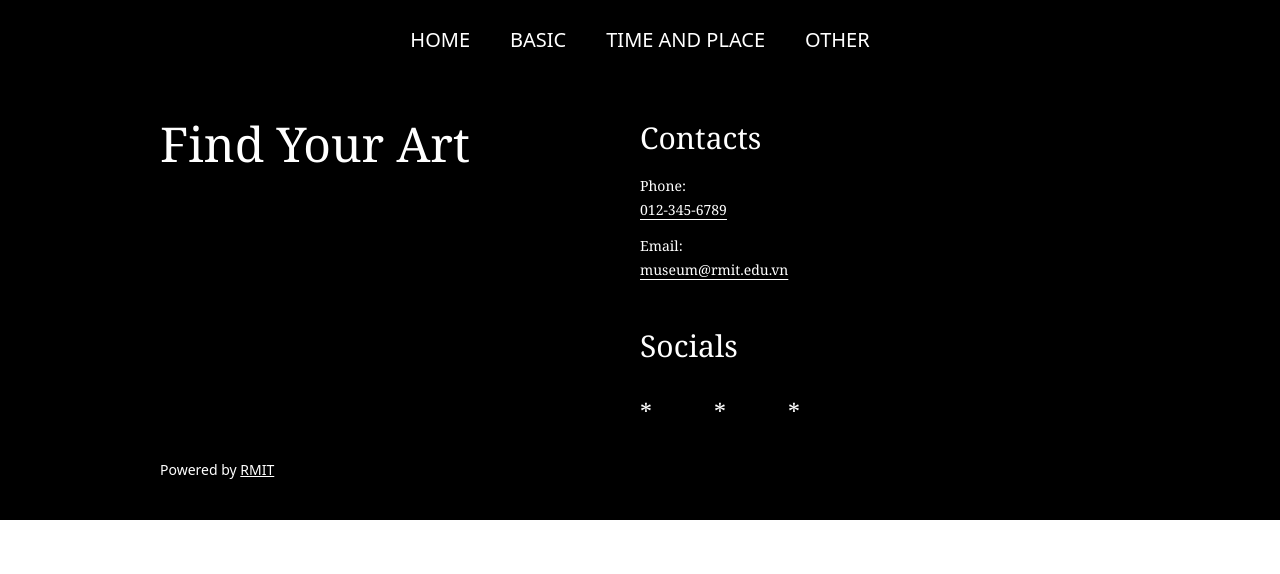
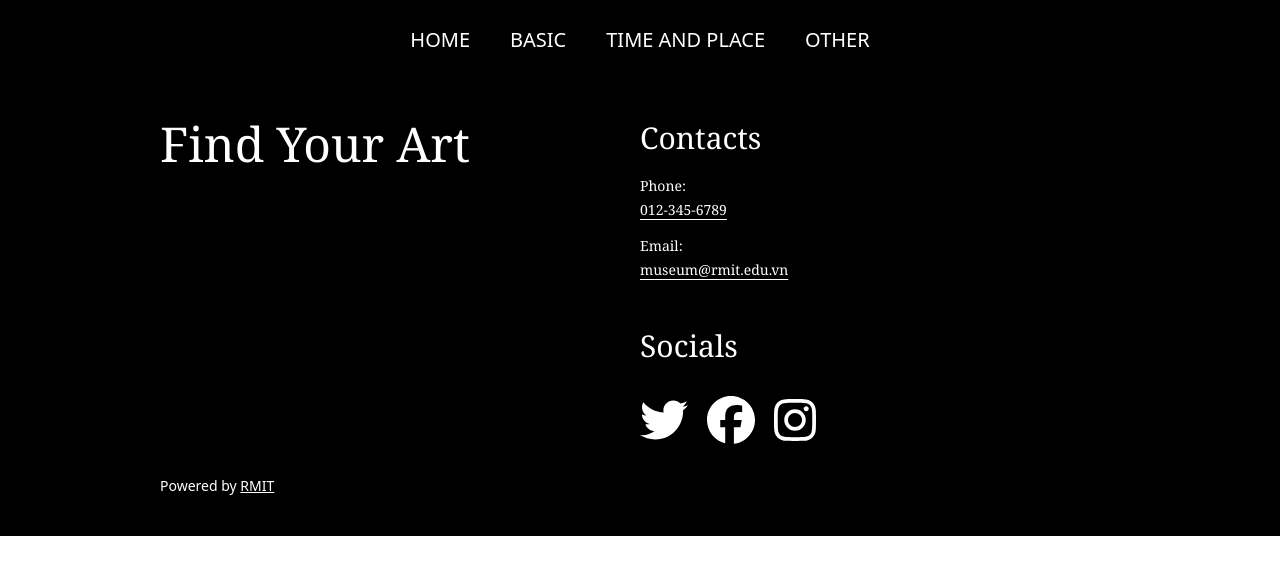
Before and after one commit to momoclouq/RMIT_UCD_MUSEUM, a React (Create React App) app: page / in a window 1280 px wide. Shown: the top 574 px of the page. Built offline with nearby package versions, Linux system fonts and the light colour scheme.

Commit message:
Update icons button

```diff
--- a/package.json
+++ b/package.json
@@ -4,6 +4,10 @@
     "homepage": "https://momoclouq.github.io/RMIT_UCD_MUSEUM",
     "private": true,
     "dependencies": {
+        "@fortawesome/fontawesome-svg-core": "^6.1.1",
+        "@fortawesome/free-brands-svg-icons": "^6.1.1",
+        "@fortawesome/free-solid-svg-icons": "^6.1.1",
+        "@fortawesome/react-fontawesome": "^0.1.18",
         "@testing-library/jest-dom": "^5.16.4",
         "@testing-library/react": "^13.1.1",
         "@testing-library/user-event": "^13.5.0",
--- a/src/components/Footer/Footer.jsx
+++ b/src/components/Footer/Footer.jsx
@@ -1,26 +1,40 @@
+// import { faFaceGrinBeamSweat } from "@fortawesome/free-solid-svg-icons";
+import {
+    faFacebook,
+    faInstagram,
+    faTwitter,
+} from "@fortawesome/free-brands-svg-icons";
+import { FontAwesomeIcon } from "@fortawesome/react-fontawesome";
+
 const Footer = () => {
     return (
         <footer className="bg-black text-white lg:px-40 md:px-24 px-10 py-10">
             <div className="flex sm:flex-row flex-col font-serif">
-                <div className="text-4xl md:text-5xl basis-1/2 pb-4">Find Your Art</div>
+                <div className="text-4xl md:text-5xl basis-1/2 pb-4">
+                    Find Your Art
+                </div>
                 <div className="basis-1/2">
                     <div className="h-52 lg:text-3xl text-2xl flex flex-col justify-between pb-16">
                         <div className="text-3xl mb-5">Contacts</div>
                         <div className="text-sm mb-4">
                             <p className="font-thin">Phone:</p>
-                            <p className="underline mt-1 underline-offset-4 font-thin">012-345-6789</p>
+                            <p className="underline mt-1 underline-offset-4 font-thin">
+                                012-345-6789
+                            </p>
                         </div>
                         <div className="text-sm">
                             <p className="font-thin">Email:</p>
-                            <p className="underline mt-1 underline-offset-4 font-thin">museum@rmit.edu.vn</p>
+                            <p className="underline mt-1 underline-offset-4 font-thin">
+                                museum@rmit.edu.vn
+                            </p>
                         </div>
                     </div>
                     <div className="lg:text-2xl text-xl">
                         <div className="text-3xl">Socials</div>
-                        <div className="w-40 flex flex-row justify-between py-8">
-                            <div>*</div>
-                            <div>*</div>
-                            <div>*</div>
+                        <div className="w-44 flex flex-row justify-between py-8">
+                            <FontAwesomeIcon size="2x" icon={faTwitter} />
+                            <FontAwesomeIcon size="2x" icon={faFacebook} />
+                            <FontAwesomeIcon size="2x" icon={faInstagram} />
                         </div>
                     </div>
                 </div>
--- a/src/components/Navbar/Navbar.jsx
+++ b/src/components/Navbar/Navbar.jsx
@@ -1,3 +1,6 @@
+import { faBars, faXmark } from "@fortawesome/free-solid-svg-icons";
+import { FontAwesomeIcon } from "@fortawesome/react-fontawesome";
+
 import { useState } from "react";
 
 const pages = [
@@ -31,10 +34,14 @@ const Navbar = () => {
                 onClick={() => {
                     showSideMenu();
                 }}
-                className="lg:hidden menu-button pr-8"
+                className="lg:hidden menu-button pr-8 "
             >
-                menu
+                <FontAwesomeIcon
+                    size="2x"
+                    icon={isSideMenuOpen ? faXmark : faBars}
+                />
             </button>
+
             {isSideMenuOpen ? sideMenu() : ""}
         </nav>
     );
```
Also changed, not shown: 1 other file (tests, documents, lock files or other folders). Lines whose indentation alone changed are shown as unchanged.
